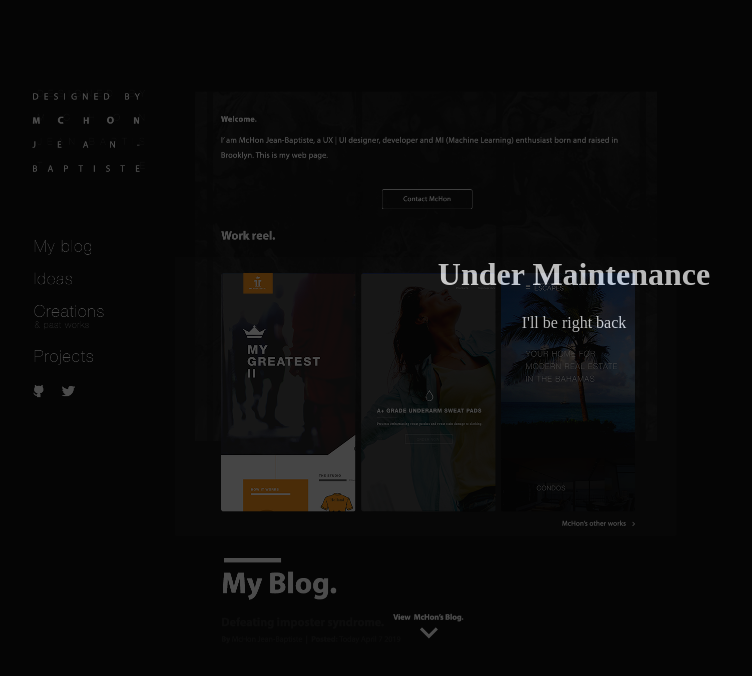
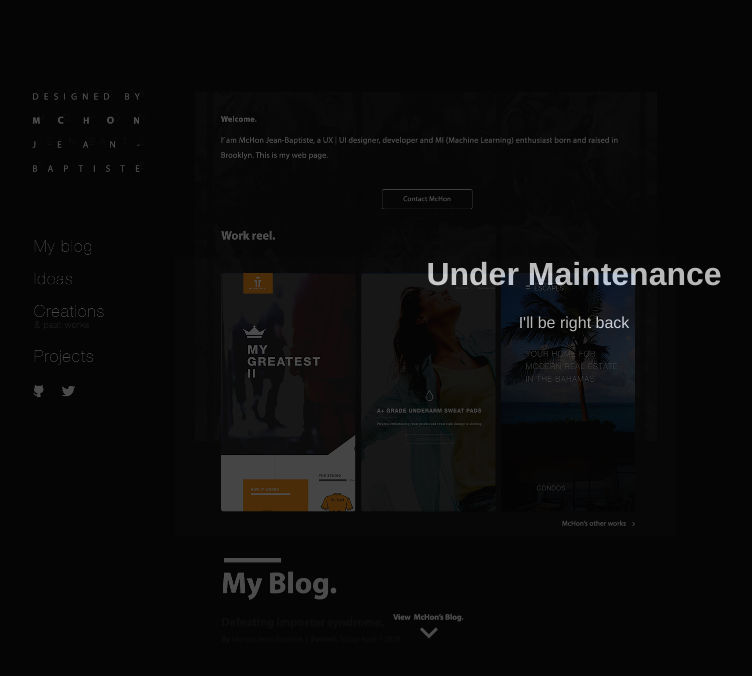
Before and after one commit to sudhanshu1306/free1, a React (Create React App) app: page / in a window 1280 px wide. Shown: the top 676 px of the page, without its empty margins (66-818 px from the left). Built offline with nearby package versions, Linux system fonts and the light colour scheme.

Commit message:
change font

```diff
--- a/src/index.css
+++ b/src/index.css
@@ -16,10 +16,12 @@ body {
    left:0;
    z-index:1000;
    text-align:center;
+   font-family: 'Helvetica', sans-serif;
 }
 .center-text{
   color: #FFFFFF;
   margin-top:20%;
+
 }
 .colour-text{
   color: #FFFFFF;
```
